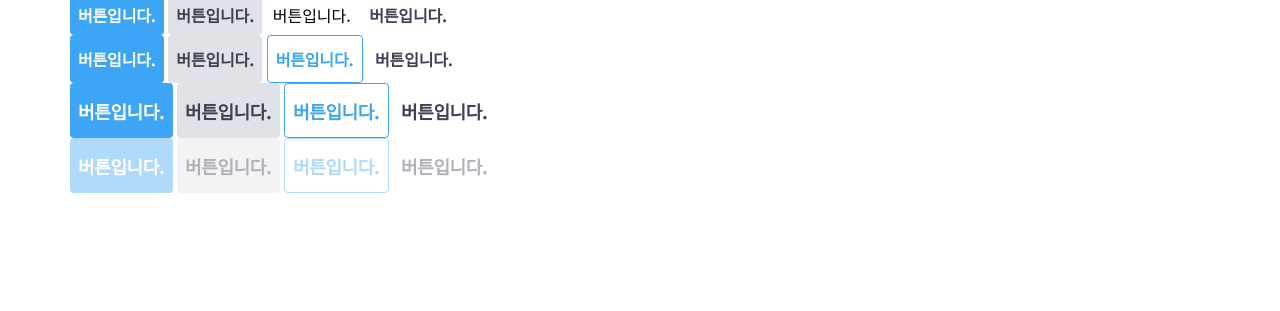
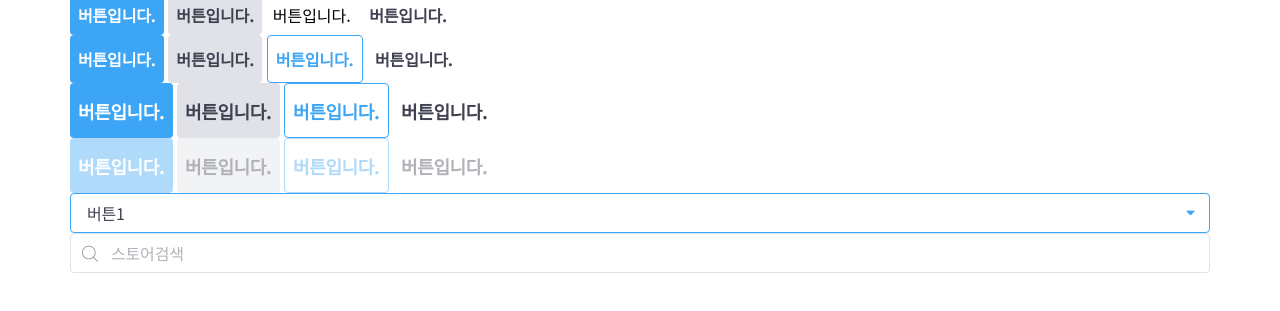
Before and after one commit to Jiyeon970117/tomorrow-house, a website: page index.html in a window 1280 px wide. Shown: the part 227-538 px from the top of the page. Drawn offline with Linux system fonts and the light colour scheme; files whose address does not match are found by name.

Commit message:
💄  Implement common form components: select, input

```diff
--- a/index.html
+++ b/index.html
@@ -121,6 +121,22 @@
       <button type="button" class="btn-ghost btn-55" disabled>버튼입니다.</button>
     </div>
 
+    <div>
+      <div class="select-group is-active">
+        <select class="form-select">
+          <option value="1">버튼1</option>
+          <option value="2">버튼2</option>
+          <option value="3">버튼3</option>
+          <option value="4">버튼4</option>
+        </select>
+        <i class="ic-caret" aria-hidden></i>
+      </div>
+
+      <div class="input-group">
+        <i class="ic-search"></i>
+        <input class="form-input" type="text" placeholder="스토어검색">
+      </div>
+    </div>
 
   </div>
 </body>
--- a/styles/modules/_form.scss
+++ b/styles/modules/_form.scss
@@ -1,9 +1,73 @@
 %form-base {
   @include text-style(16, $primary);
   display: block;
+  width: 100%;
   height: 40px;
   padding: 0 16px;
   background-color: $white;
   border: 1px solid $border;
   border-radius: 4px;
+  transition: background-color 200ms ease-in-out;
+  appearance: none;
+
+  &::placeholder {
+    color: $tertiary;
+  }
+
+  &:not(:disabled):hover {
+    background-color: $background;
+  }
+
+  &:disabled {
+    cursor: not-allowed;
+    opacity: 0.4;
+  }
 }
+
+.form-select,
+.form-input {
+  @extend %form-base;
+}
+
+// NOTE: Select
+.select-group {
+  position: relative;
+
+  &.is-active {
+    .form-select {
+      border-color: $blue;
+    }
+
+    .ic-caret {
+      color: $blue;
+    }
+  }
+
+  .form-select {
+    padding-right: 40px;
+    text-overflow: ellipsis;
+  }
+  .ic-caret {
+    @include pos-center-y;
+    right: 8px;
+    font-size: 24px;
+    color: $tertiary;
+    pointer-events: none;
+  }
+}
+
+//Note: input
+.input-group {
+  position: relative;
+
+  .form-input {
+    padding-left: 40px;
+  }
+
+  .ic-search {
+    @include pos-center-y;
+    left: 10px;
+    font-size: 20px;
+    color: $secondary;
+  }
+}
```
Also changed, not shown: style.css, 1 other file.
